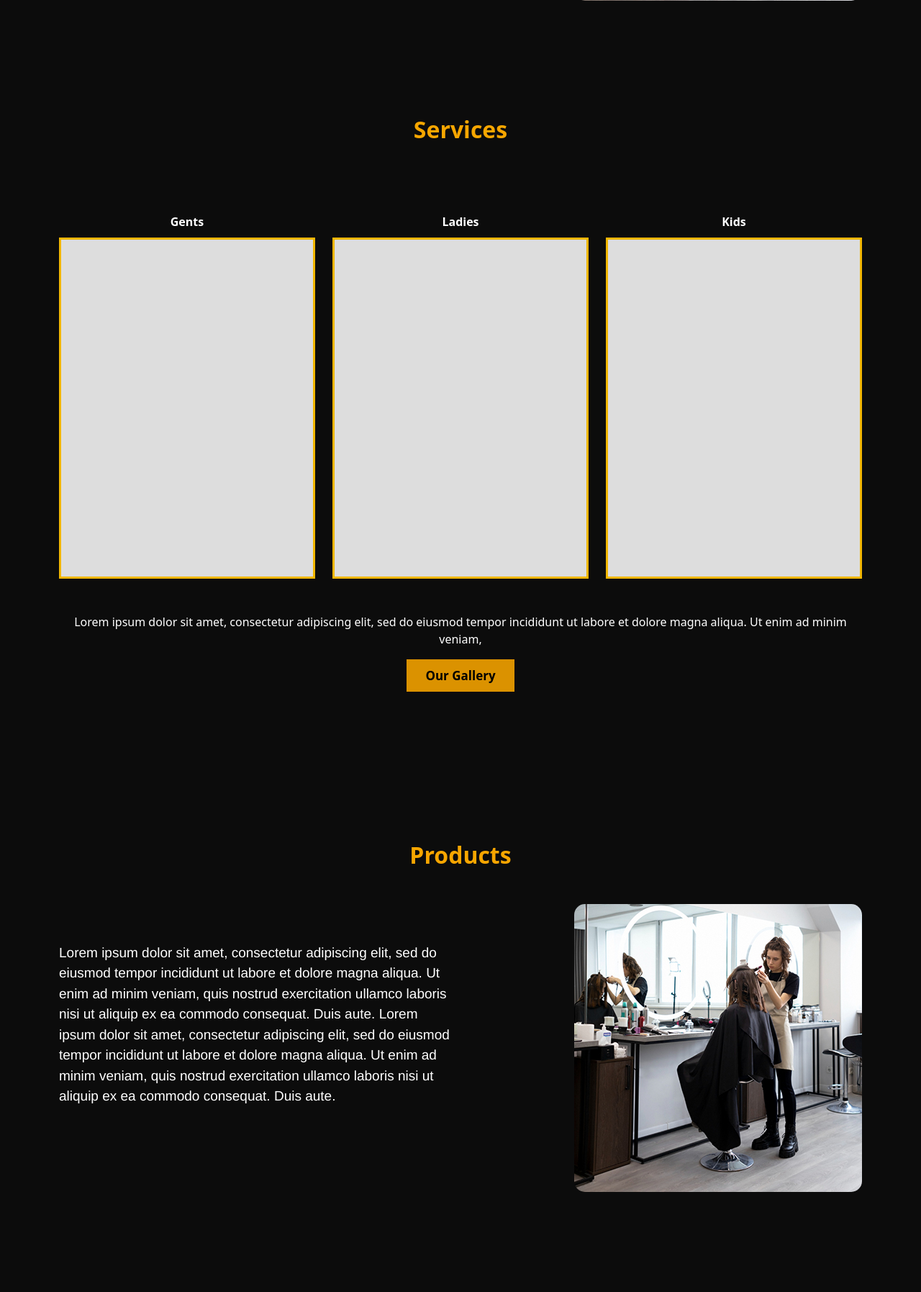
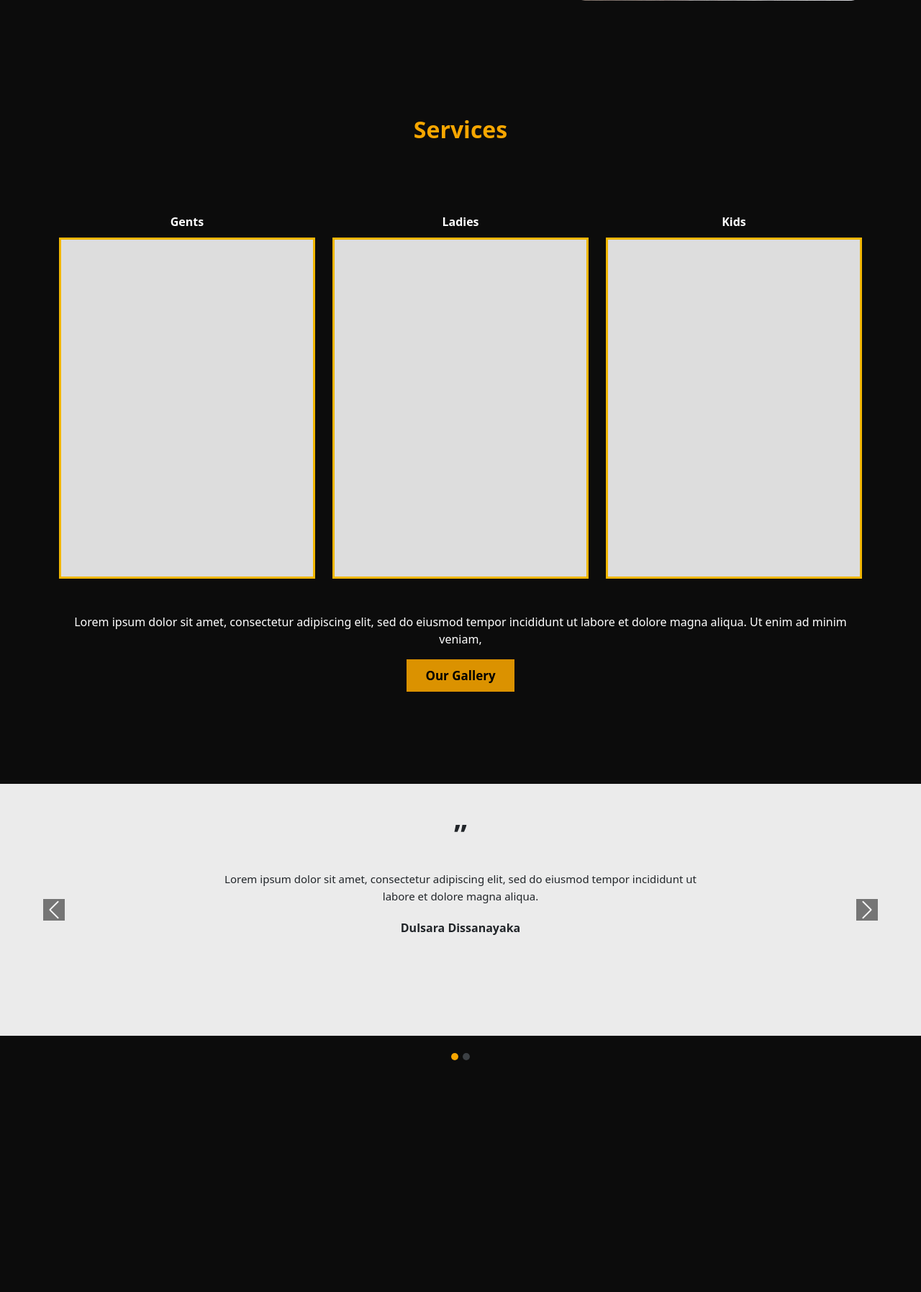
Before and after one commit to Dulsara2003/Saloon-project, a PHP site: page / in a window 1280 px wide. Shown: the part 1365-3160 px from the top of the page at 72% size. Run offline with PHP 8.4, Linux system fonts and the light colour scheme.

Commit message:
develop comment section

```diff
--- a/saloon-site/about.css
+++ b/saloon-site/about.css
@@ -10,14 +10,13 @@
 
 .about-content {
     max-width: 700px;
+    line-height: 1.5;
 }
 
 .about-box {
     display: flex;
     justify-content: center;
     align-items: center;
-
-
 
 }
 
--- /dev/null
+++ b/saloon-site/comment.css
@@ -0,0 +1,89 @@
+  .comment-section {
+            padding: 80px 0;
+        }
+
+        .testimonial-slider {
+            background: #e7e7e7ff;
+            padding: 40px 20px;
+            text-align: center;
+            position: relative;
+            height: 350px;
+            /* auto adjust with content */
+        }
+
+        .testimonial-slider .quote-icon {
+            font-size: 40px;
+            font-weight: bold;
+        }
+
+        .testimonial-slider p {
+            font-size: 15px;
+            max-width: 700px;
+            margin: 20px auto;
+            line-height: 1.6;
+            font-weight: 500;
+        }
+
+        .testimonial-slider .author {
+            margin-top: 20px;
+            font-weight: bold;
+        }
+
+        /* Arrows closer & black */
+        .carousel-control-prev,
+        .carousel-control-next {
+            width: auto;
+        }
+
+        .carousel-control-prev {
+            left: 60px;
+        }
+
+        .carousel-control-next {
+            right: 60px;
+        }
+
+        @media (max-width: 576px) {
+            .carousel-control-prev {
+                left: 15px;
+            }
+
+            .carousel-control-next {
+                right: 15px;
+            }
+        }
+
+        .carousel-control-prev-icon,
+        .carousel-control-next-icon {
+            filter: invert(0%) sepia(0%) saturate(0%) hue-rotate(0deg) brightness(0%) contrast(100%);
+            width: 30px;
+            height: 30px;
+            transition: transform 0.2s ease;
+        }
+
+        .carousel-control-prev-icon:hover,
+        .carousel-control-next-icon:hover {
+            transform: scale(1.2);
+        }
+
+        /* Indicators (dots) */
+        #testimonialCarousel {
+            position: relative;
+        }
+
+        .carousel-indicators {
+            position: absolute;
+            bottom: -50px;
+            /* move below box */
+        }
+
+        .carousel-indicators [data-bs-target] {
+            width: 10px;
+            height: 10px;
+            border-radius: 50%;
+            background-color: #6c757d;
+        }
+
+        .carousel-indicators .active {
+            background-color: #f7a600;
+        }
--- a/saloon-site/index.php
+++ b/saloon-site/index.php
@@ -10,6 +10,8 @@
     <link rel="stylesheet" href="home.css">
     <link rel="stylesheet" href="about.css">
     <link rel="stylesheet" href="services.css">
+    <link rel="stylesheet" href="comment.css">
+
 </head>
 
 <body style="background-color: #0C0C0C;">
@@ -123,7 +125,9 @@
 
 
         <!-- 3rd Content (Services) -->
-        <div id="scrollspyHeading3" class="container about-section">
+        <div id="scrollspyHeading3" class=" services-section">
+
+            <div class="container">
                 <h2 class="text-center about-title mb-5 fade-up ">Services</h2>
                 <div class="row align-items-center">
 
@@ -161,31 +165,20 @@
                     </div>
 
                 </div>
+
+            </div>
+
+          <?php include"test.php"; ?>
+
         </div>
 
 
 
         <!-- 4th Content (Products) -->
-        <div id="scrollspyHeading4" class="container about-section">
-            <h2 class="text-center about-title mb-5">Products</h2>
-            <div class="row align-items-center">
+        <div id="scrollspyHeading4" class=" about-section">
 
-                <div class="col-11 col-lg-6 mb-5 container">
-                    <p class="about-content text-white text-balence" style="font-family: 'Franklin Gothic Medium', Arial, sans-serif;font-size: 19px; ">
-                        Lorem ipsum dolor sit amet, consectetur adipiscing elit, sed do eiusmod tempor incididunt ut labore et dolore magna aliqua.
-                        Ut enim ad minim veniam, quis nostrud exercitation ullamco laboris nisi ut aliquip ex ea commodo consequat. Duis aute.
-                        Lorem ipsum dolor sit amet, consectetur adipiscing elit, sed do eiusmod tempor incididunt ut labore et dolore magna aliqua.
-                        Ut enim ad minim veniam, quis nostrud exercitation ullamco laboris nisi ut aliquip ex ea commodo consequat. Duis aute.
-                    </p>
-                </div>
 
-                <div class="col-lg-6 d-flex  justify-content-center justify-content-lg-end">
-                    <div class="about-box">
-                        <img src="Resources/about.jpg" class="rounded-image">
-                    </div>
-                </div>
 
-            </div>
         </div>
 
 
--- a/saloon-site/services.css
+++ b/saloon-site/services.css
@@ -1,3 +1,7 @@
+.services-section{
+    padding: 80px 0;
+}
+
 .gallery-card {
     background-color: #ddd;
     border: 3px solid #f1b600;
--- /dev/null
+++ b/saloon-site/test.php
@@ -0,0 +1,151 @@
+<!DOCTYPE html>
+<html lang="en">
+
+<head>
+    <meta charset="UTF-8">
+    <meta name="viewport" content="width=device-width, initial-scale=1.0">
+    <title>Testimonial Slider</title>
+    <!-- Bootstrap CSS -->
+    <link href="https://cdn.jsdelivr.net/npm/bootstrap@5.3.3/dist/css/bootstrap.min.css" rel="stylesheet">
+    <style>
+        .comment-section {
+            padding: 80px 0;
+        }
+
+        .testimonial-slider {
+            background: #ebebebff;
+            padding: 40px 20px;
+            text-align: center;
+            height: 350px;
+            /* auto adjust */
+        }
+
+        .testimonial-slider .quote-icon {
+            font-size: 40px;
+            font-weight: bold;
+        }
+
+        .testimonial-slider p {
+            font-size: 15px;
+            max-width: 700px;
+            margin: 20px auto;
+            line-height: 1.6;
+            font-weight: 500;
+        }
+
+        .testimonial-slider .author {
+            margin-top: 20px;
+            font-weight: bold;
+        }
+
+        /* Arrows closer & black */
+        .carousel-control-prev,
+        .carousel-control-next {
+            width: auto;
+        }
+
+        .carousel-control-prev {
+            left: 60px;
+        }
+
+        .carousel-control-next {
+            right: 60px;
+        }
+
+        @media (max-width: 576px) {
+            .carousel-control-prev {
+                left: 15px;
+            }
+
+            .carousel-control-next {
+                right: 15px;
+            }
+        }
+
+        .carousel-control-prev-icon,
+        .carousel-control-next-icon {
+            filter: invert(0%);
+            width: 30px;
+            height: 30px;
+            background-color: black;
+            transition: transform 0.2s ease;
+        }
+
+        .carousel-control-prev-icon:hover,
+        .carousel-control-next-icon:hover {
+            transform: scale(1.2);
+        }
+
+        /* Indicators (dots) */
+        .carousel-indicators {
+            position: absolute;
+            bottom: -60px;
+            /* below the box */
+        }
+
+        .carousel-indicators [data-bs-target] {
+            width: 10px;
+            height: 10px;
+            border-radius: 50%;
+            background-color: #6c757d;
+        }
+
+        .carousel-indicators .active {
+            background-color: #f7a600;
+        }
+    </style>
+</head>
+
+<body>
+
+    <section class="comment-section">
+
+            <div id="testimonialCarousel" class="carousel slide" data-bs-ride="carousel">
+
+                <!-- Indicators (must be here, before carousel-inner) -->
+                <div class="carousel-indicators">
+                    <button type="button" data-bs-target="#testimonialCarousel" data-bs-slide-to="0" class="active"></button>
+                    <button type="button" data-bs-target="#testimonialCarousel" data-bs-slide-to="1"></button>
+                </div>
+
+                <div class="carousel-inner">
+                    <!-- Slide 1 -->
+                    <div class="carousel-item active">
+                        <div class="testimonial-slider">
+                            <div class="quote-icon">”</div>
+                            <p class="col-10 mx-auto">
+                                Lorem ipsum dolor sit amet, consectetur adipiscing elit, sed do eiusmod tempor
+                                incididunt ut labore et dolore magna aliqua.
+                            </p>
+                            <div class="author">Dulsara Dissanayaka</div>
+                        </div>
+                    </div>
+
+                    <!-- Slide 2 -->
+                    <div class="carousel-item">
+                        <div class="testimonial-slider">
+                            <div class="quote-icon">”</div>
+                            <p class="col-10 mx-auto">
+                                Duis aute irure dolor in reprehenderit in voluptate velit esse cillum dolore eu fugiat nulla pariatur.
+                            </p>
+                            <div class="author">John Doe</div>
+                        </div>
+                    </div>
+                </div>
+
+                <!-- Arrows -->
+                <button class="carousel-control-prev" type="button" data-bs-target="#testimonialCarousel" data-bs-slide="prev">
+                    <span class="carousel-control-prev-icon"></span>
+                </button>
+                <button class="carousel-control-next" type="button" data-bs-target="#testimonialCarousel" data-bs-slide="next">
+                    <span class="carousel-control-next-icon"></span>
+                </button>
+            </div>
+
+    </section>
+
+    <!-- Bootstrap JS -->
+    <script src="https://cdn.jsdelivr.net/npm/bootstrap@5.3.3/dist/js/bootstrap.bundle.min.js"></script>
+</body>
+
+</html>
```
Lines whose indentation alone changed are shown as unchanged.
